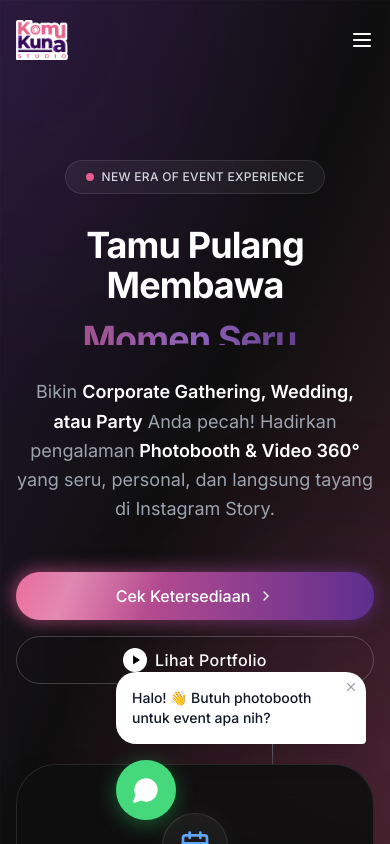
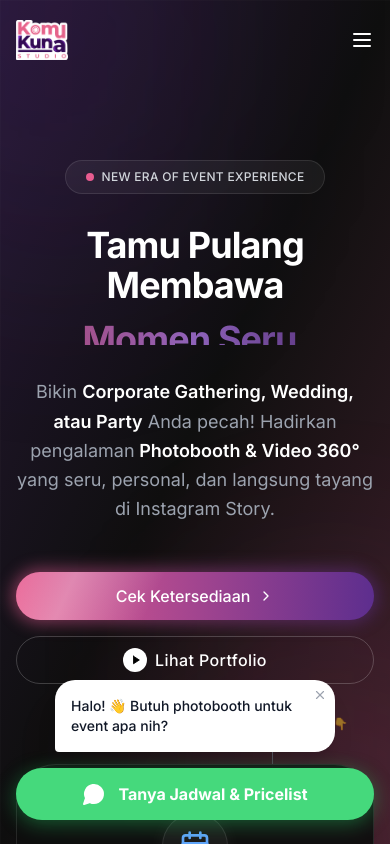
Before and after one commit to LostaMasta45/komukunaevent, a Next.js app: page /komukunaevent in a window 390 px wide. Shown: the top 844 px of the page. Built offline with nearby package versions, Linux system fonts and the light colour scheme.

Commit message:
Fix FloatingCTA mobile layout

```diff
--- a/components/komukuna-event/FloatingCTA.tsx
+++ b/components/komukuna-event/FloatingCTA.tsx
@@ -23,7 +23,7 @@ export default function FloatingCTA() {
                 initial={{ opacity: 0, y: 20 }}
                 animate={{ opacity: 1, y: 0 }}
                 transition={{ delay: 2 }}
-                className="fixed z-50 bottom-6 right-4 md:right-8 md:bottom-8 flex flex-col items-end"
+                className="fixed z-50 bottom-6 inset-x-4 md:inset-x-auto md:right-8 md:bottom-8 flex flex-col md:items-end items-center"
             >
                 {/* Proactive Message Bubble */}
                 <AnimatePresence>
@@ -32,7 +32,7 @@ export default function FloatingCTA() {
                             initial={{ opacity: 0, y: 10, scale: 0.9 }}
                             animate={{ opacity: 1, y: 0, scale: 1 }}
                             exit={{ opacity: 0, y: 10, scale: 0.9 }}
-                            className="mb-4 mr-2 bg-white text-gray-900 p-4 rounded-2xl rounded-br-sm shadow-xl max-w-[250px] relative"
+                            className="mb-4 bg-white text-gray-900 p-4 rounded-2xl rounded-bl-sm md:rounded-bl-2xl md:rounded-br-sm shadow-xl max-w-[280px] md:max-w-[250px] relative md:mr-2"
                         >
                             <button
                                 onClick={(e) => { e.stopPropagation(); setShowBubble(false); }}
@@ -48,10 +48,11 @@ export default function FloatingCTA() {
                 <div onClick={() => { setIsModalOpen(true); setShowBubble(false); }} className="w-full md:w-auto cursor-pointer">
                     <div className="relative group w-full md:w-auto">
 
-                        {/* Mobile: Wide Button (if you want it full width on mobile, keep w-full, but since it's aligned right, let's make it floating circle on mobile too or keep pill) */}
-                        <button className="md:hidden relative bg-[#25D366] text-white p-4 rounded-full shadow-[0_4px_20px_rgba(37,211,102,0.4)] active:scale-95 transition-transform flex items-center justify-center">
+                        {/* Mobile: Wide Button */}
+                        <button className="md:hidden relative w-full bg-[#25D366] text-white py-3.5 px-6 rounded-full shadow-[0_4px_20px_rgba(37,211,102,0.4)] active:scale-95 transition-transform flex items-center justify-center gap-3 font-bold text-base">
                             <div className="absolute inset-0 bg-white/20 rounded-full animate-pulse z-0" />
-                            <MessageCircle size={28} fill="white" className="z-10" />
+                            <MessageCircle size={24} fill="white" className="z-10" />
+                            <span className="z-10">Tanya Jadwal & Pricelist</span>
                         </button>
 
                         {/* Desktop: Compact Expandable Pill */}
```
